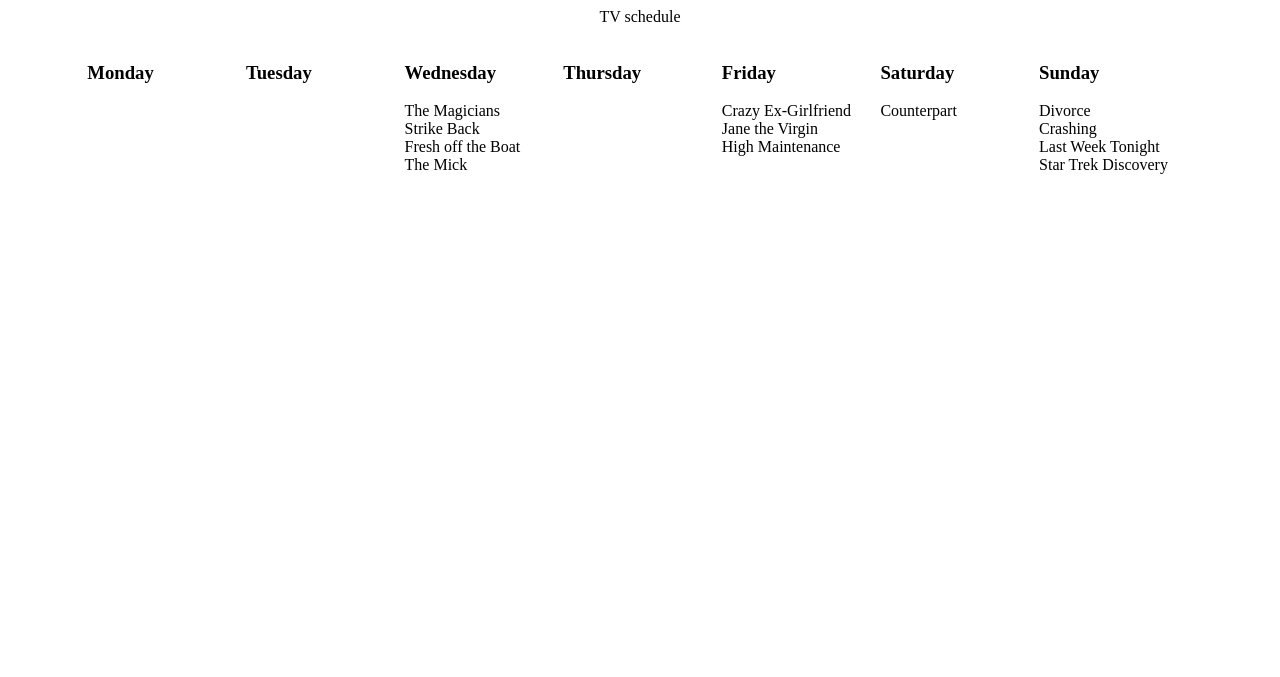
After one commit to StevenWoo/flaskplaytime, a Flask app: page /tv/schedule in a window 1280 px wide. The commit adds this page. Shown: the top 677 px of the page. Run offline with Flask 2, Linux system fonts and the light colour scheme.

Commit message:
more personal for fun stuff

```diff
--- a/flaskproject.py
+++ b/flaskproject.py
@@ -39,6 +39,11 @@
 @app.route('/reading_list')
 def reading_list():
     return render_template('reading_list.html')
+
+@app.route('/tv/schedule')
+def tv_schedule():
+    return render_template('tv_schedule.html')
+
 
 @app.route('/server_setup')
 def server_setup():
--- a/templates/personal.html
+++ b/templates/personal.html
@@ -7,4 +7,5 @@
     <a href="/resume">plain jane resume</a><br/>
     <a href="/reading_list">stuff I'm reading</a><br/>
     <a href="/server_setup">server setup tasks</a><br/>
+    <a href="/tv/schedule">tv schedule</a><br/>
   </body>
--- /dev/null
+++ b/templates/tv_schedule.html
@@ -0,0 +1,86 @@
+<!DOCTYPE html>
+<html lang="en-us">
+  <head>
+    <title>tv schedule</title>
+
+    <style>
+    .container {
+      display: grid;
+      grid-gap: 5px;
+      grid-template-columns: repeat(16, 1fr);
+      grid-template-rows: 30px 600px 30px;
+       grid-template-areas:
+        ".  .  .  .  .  h  h  h  h  h  h  .  .  .  .  .  "
+        ".  d1 d1 d2 d2 d3 d3 d4 d4 d5 d5 d6 d6 d7 d7 . "
+        ". . . . . . . f  f .  . .  . . . .";
+    }
+    .header{
+      grid-area: h;
+    }
+    .day1 {
+      grid-area: d1;
+    }
+    .day2 {
+      grid-area: d2;
+    }
+    .day3 {
+      grid-area: d3;
+    }
+    .day4 {
+      grid-area: d4;
+    }
+    .day5 {
+      grid-area: d5;
+    }
+    .day6 {
+      grid-area: d6;
+    }
+    .day7 {
+      grid-area: d7;
+    }
+   </style>
+  </head>
+  <body>
+    <div class="container">
+      <div class="header">
+        <center>
+          TV schedule
+          </center>
+      </div>
+      <div class="day1">
+       <h3> Monday</h3>
+      </div>
+      <div class="day2">
+       <h3> Tuesday</h3>
+      </div>
+      <div class="day3">
+       <h3> Wednesday</h3>
+      The Magicians<br />
+       Strike Back<br />
+       Fresh off the Boat<br />
+       The Mick<br />
+      </div>
+
+      <div class="day4">
+
+        <h3>Thursday</h3>
+      </div>
+      <div class="day5">
+<h3>    Friday</h3>
+    Crazy Ex-Girlfriend<br />
+    Jane the Virgin<br />
+           High Maintenance<br />
+           </div>
+    <div class="day6">
+      <h3> Saturday</h3>
+      Counterpart<br />
+      </div>
+    <div class="day7">
+<h3>    Sunday</h3>
+    Divorce<br />
+    Crashing<br />
+Last Week Tonight<br />
+Star Trek Discovery<br />
+    </div>
+    </div>
+  </body>
```
